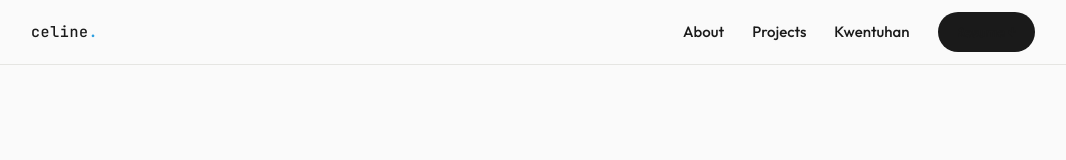
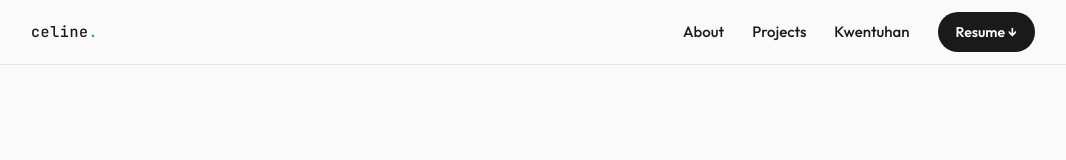
Before and after one commit to Buenaventura-Celine/portfolio-v2, a Next.js app: page / in a window 1280 px wide. Shown: the top 160 px of the page, without its empty margins (107-1173 px from the left). Built offline with nearby package versions, Linux system fonts and the light colour scheme.

Commit message:
fix: move base element styles into @layer base so Tailwind utilities override link colors

```diff
--- a/app/globals.css
+++ b/app/globals.css
@@ -37,7 +37,8 @@
   --color-footer-link: #8fd0f5;
 }
 
-/* Base styles */
+/* Base styles — must be in @layer base so Tailwind utility classes can override them */
+@layer base {
   html {
     scroll-behavior: smooth;
   }
@@ -55,8 +56,13 @@ a {
     text-decoration: none;
   }
 
+  a:hover {
+    color: #2b9fe0;
+  }
+
   ::selection {
     background: #d3ecfb;
+  }
 }
 
 /* Keyframes */
```
Lines whose indentation alone changed are shown as unchanged.
